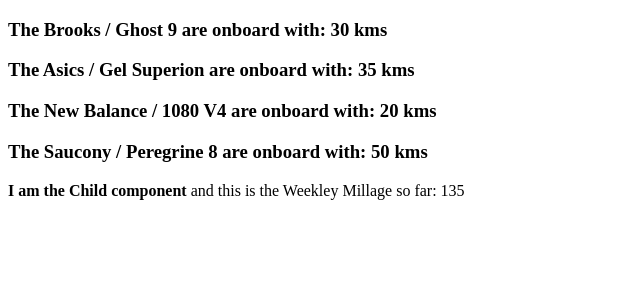
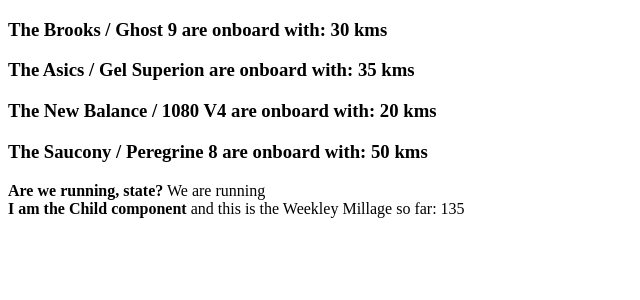
Before and after one commit to nigmasilmi/react-essential-training, a React (Create React App) app in the folder first-react/: page / in a window 1280 px wide. Shown: the top 300 px of the page, without its empty margins (0-640 px from the left). Built offline with nearby package versions, Linux system fonts and the light colour scheme.

Commit message:
Introducing State

```diff
--- a/first-react/src/index.js
+++ b/first-react/src/index.js
@@ -66,17 +66,23 @@
   )
 };
 
+class EquipShare extends React.Component {
+  constructor(props) {
+    super(props)
+    this.state = { running: true }
+  }
+  render() {
+    const { equipment } = this.props
+    return (
+      <section>
+        <div>{equipment.map((pair, i) => <Pair key={i} brand={pair.brand} model={pair.model} kms={pair.kms} />)}</div>
+        <div><strong>Are we running, state?</strong> {this.state.running ? 'We are running' : 'We are just preparing to run'}</div>
+        <KmsCounter />
+      </section >
+    )
+  }
+}
 
-const EquipShare = ({ equipment }) => {
-  return (
-    <section>
-      <div>{equipment.map((pair, i) => <Pair key={i} brand={pair.brand} model={pair.model} kms={pair.kms} />)}</div>
-      <KmsCounter />
-    </section >
-
-
-  )
-};
 
 ReactDOM.render(
   <div>
```
